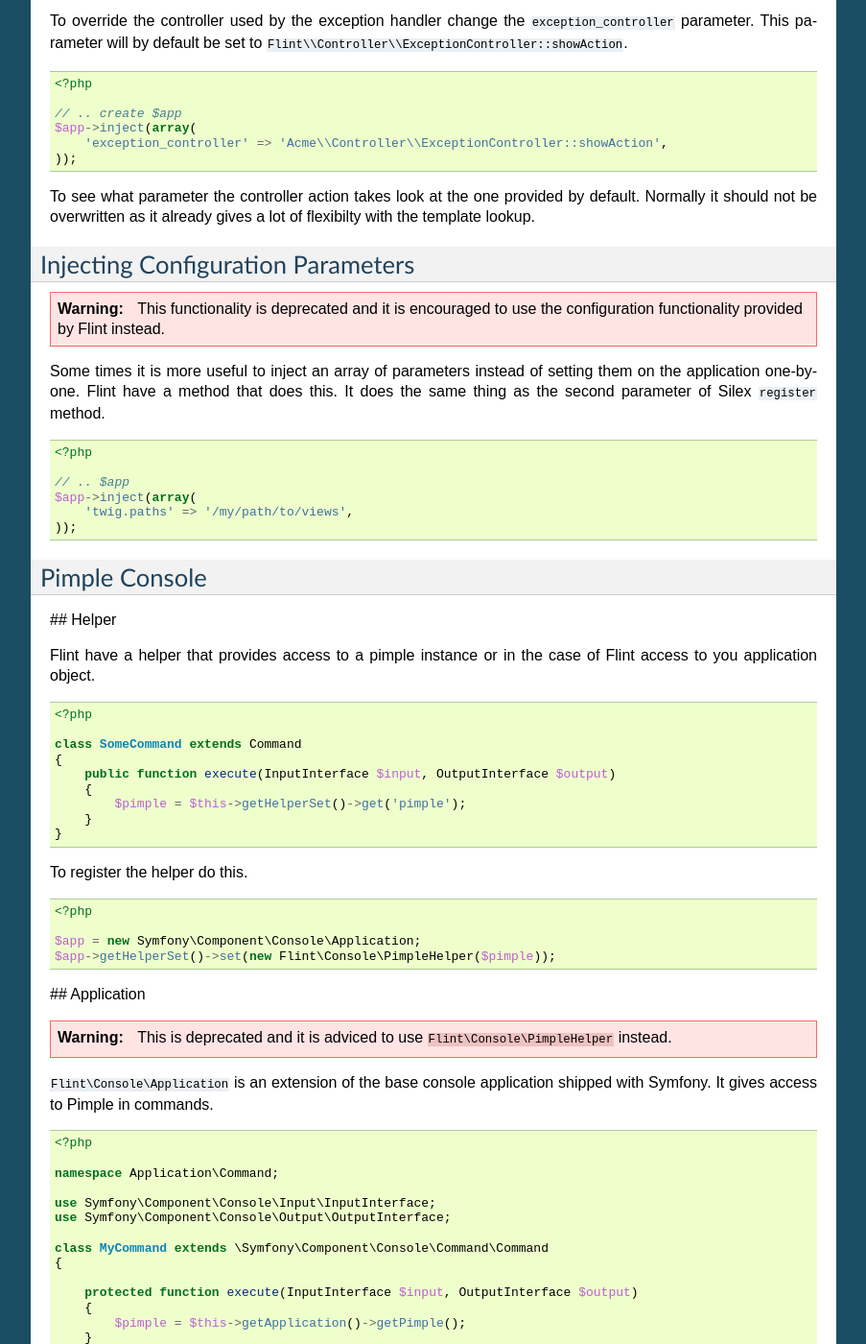
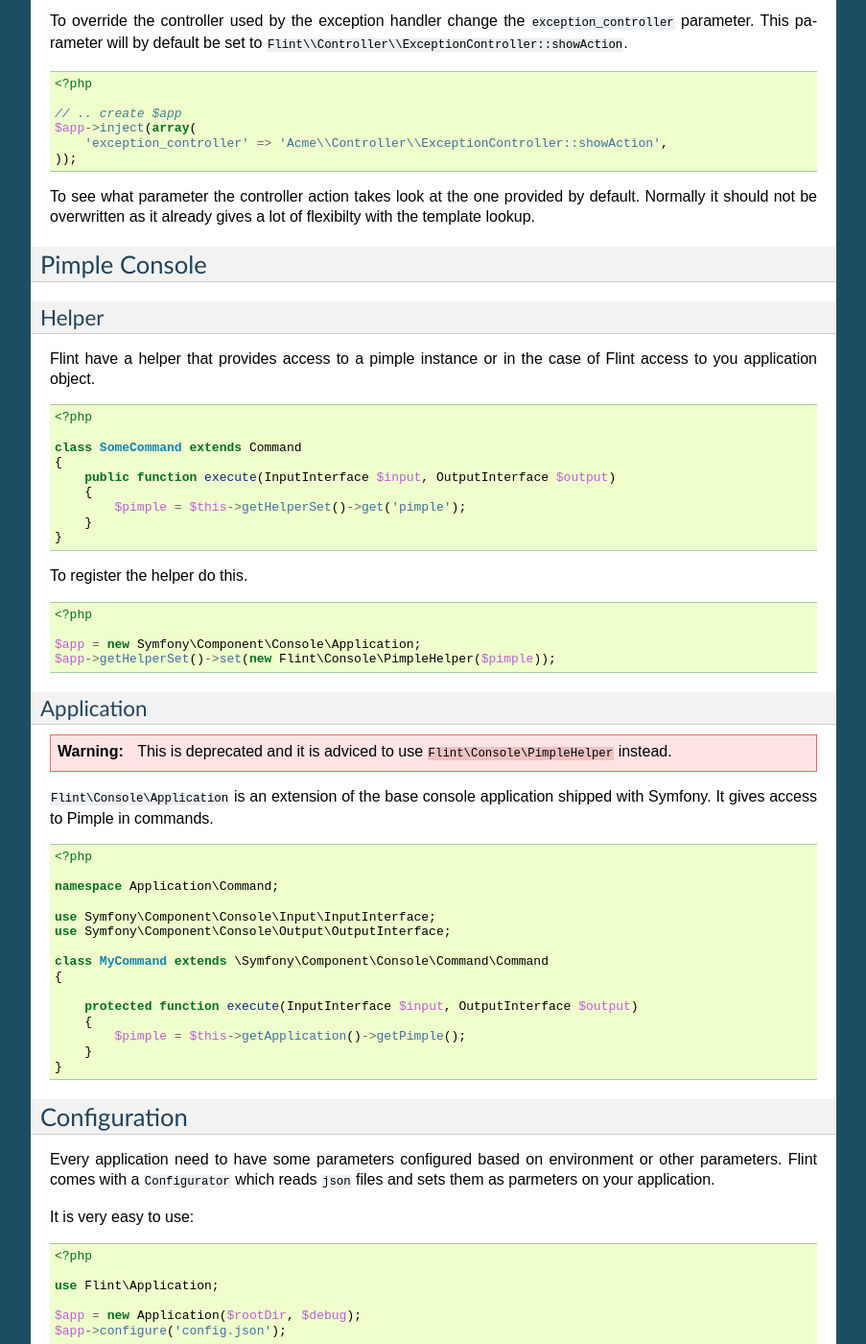
Before and after one commit to flint/flint, a Sphinx documentation site: the page built from doc/index.rst, in a window 1280 px wide and 1400 px high, scrolled down 3012 px. Shown: the whole window at 96% size, without its empty margins (198-1101 px from the left). Built offline with Sphinx 7.4.7, drawn with Linux system fonts in a browser that asks for light colours; some of the changed text lies outside the part shown.

Commit message:
Update index.rst

```diff
--- a/doc/index.rst
+++ b/doc/index.rst
@@ -224,32 +224,12 @@
 provided by default. Normally it should not be overwritten as it already
 gives a lot of flexibilty with the template lookup.
 
-Injecting Configuration Parameters
-----------------------------------
-
-.. warning::
-
-    This functionality is deprecated and it is encouraged to use the configuration
-    functionality provided by Flint instead.
-
-Some times it is more useful to inject an array of parameters instead of
-setting them on the application one-by-one. Flint have a method that
-does this. It does the same thing as the second parameter of Silex
-``register`` method.
-
-.. code-block:: php
-
-    <?php
-
-    // .. $app
-    $app->inject(array(
-        'twig.paths' => '/my/path/to/views',
-    ));
 
 Pimple Console
 --------------
 
-## Helper
+Helper
+~~~~~~
 
 Flint have a helper that provides access to a pimple instance or in the case of Flint access to you application
 object.
@@ -276,7 +256,8 @@
     $app->getHelperSet()->set(new Flint\Console\PimpleHelper($pimple));
 
 
-## Application
+Application
+~~~~~~~~~~~
 
 .. warning::
 
```
